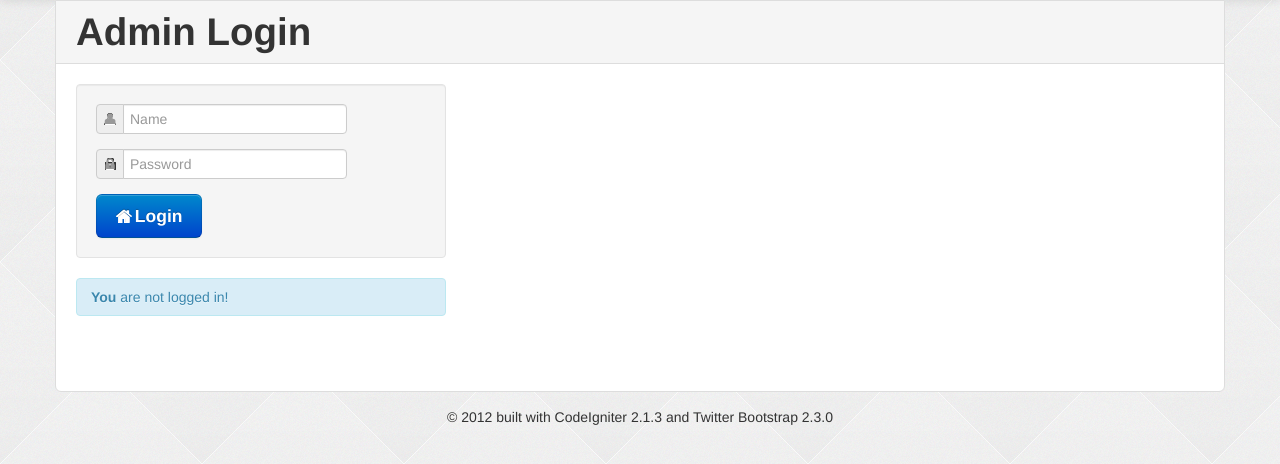
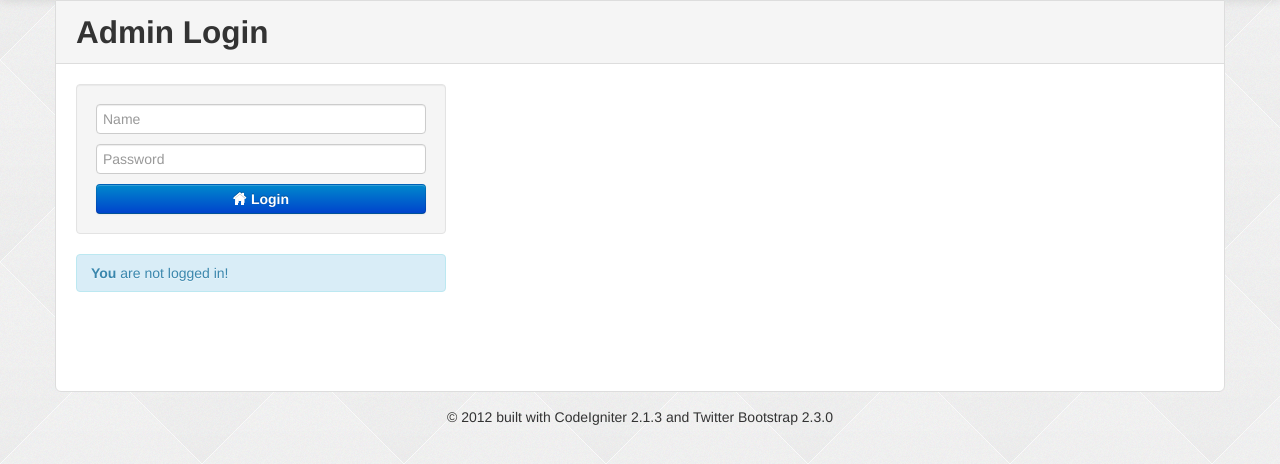
Before and after one commit to jubi4dition/yourcontacts, a CodeIgniter app: page /index.php/adminlogin in a window 1280 px wide. Shown: the part 41-505 px from the top of the page. Run offline with CodeIgniter, Linux system fonts and the light colour scheme.

Commit message:
admin login and navbar

```diff
--- a/application/views/admin_login.php
+++ b/application/views/admin_login.php
@@ -3,20 +3,14 @@
 <div class="container">
 <div class="content" style="display:none">
   <div class="page-header">
-			<h1>Admin Login</h1>
+    <h2>Admin Login</h2>
   </div>
   <div class="row">
     <div class="span4">
       <form class="well" action="<?=site_url('adminlogin/check_login')?>" method="post" accept-charset="utf-8">
-					<div class="input-prepend">
-						<span class="add-on"><i class="icon-user"></i></span>
-						<input type="text" class="input-large" name="admin" placeholder="Name" required maxlength="40" autofocus />
-					</div>
-					<div class="input-prepend">
-						<span class="add-on"><i class="icon-lock"></i></span>
-						<input type="password" class="input-large" name="pwd" placeholder="Password" required maxlength="20" />
-					</div>
-					<button type="submit" class="btn btn-primary btn-large">
+        <input type="text" class="input-block-level" name="admin" placeholder="Name" required maxlength="40" autofocus />
+        <input type="password" class="input-block-level" name="pwd" placeholder="Password" required maxlength="20" />
+        <button type="submit" class="btn btn-primary btn-block">
         <i class="icon-home icon-white"></i> Login</button>
       </form>
     </div>
```
Also changed, not shown: application/views/admin.php (+4 -4 lines), application/views/includes/admin_navbar.php (+4 -4 lines). Lines whose indentation alone changed are shown as unchanged.
